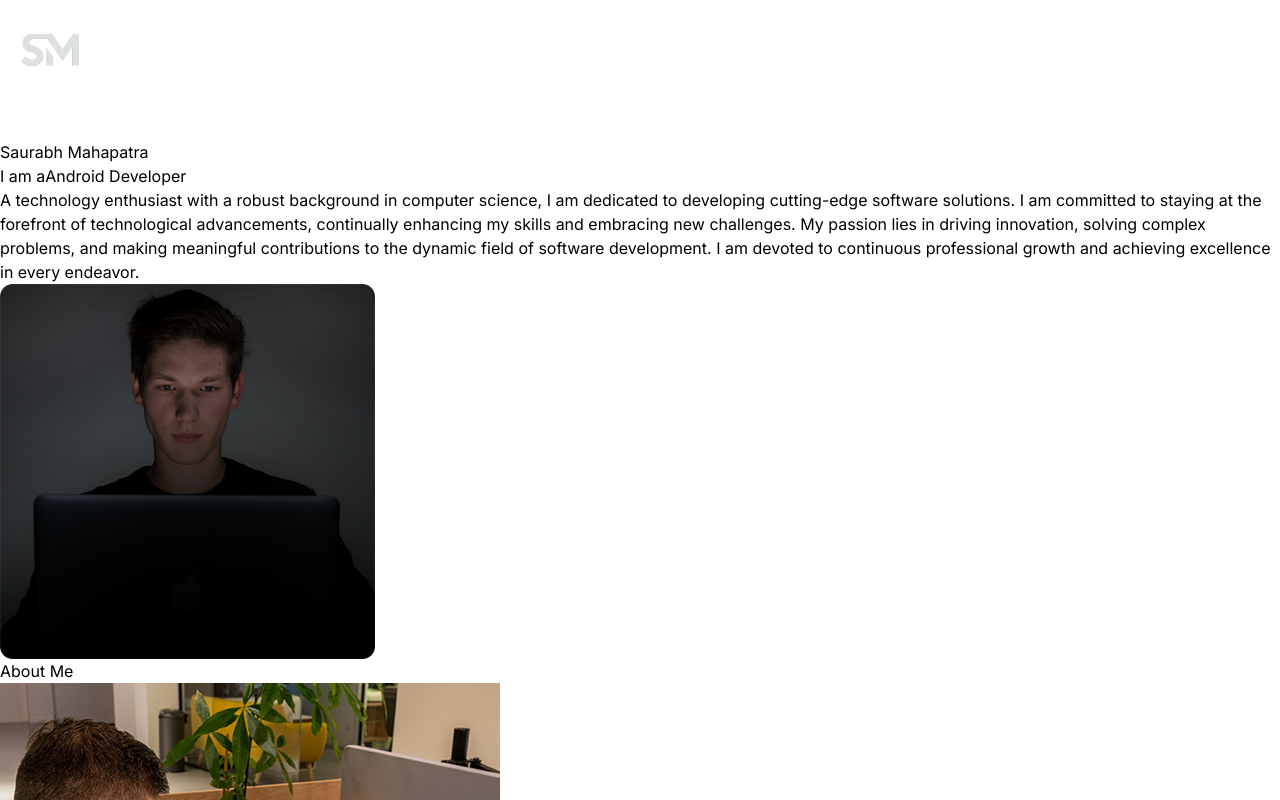
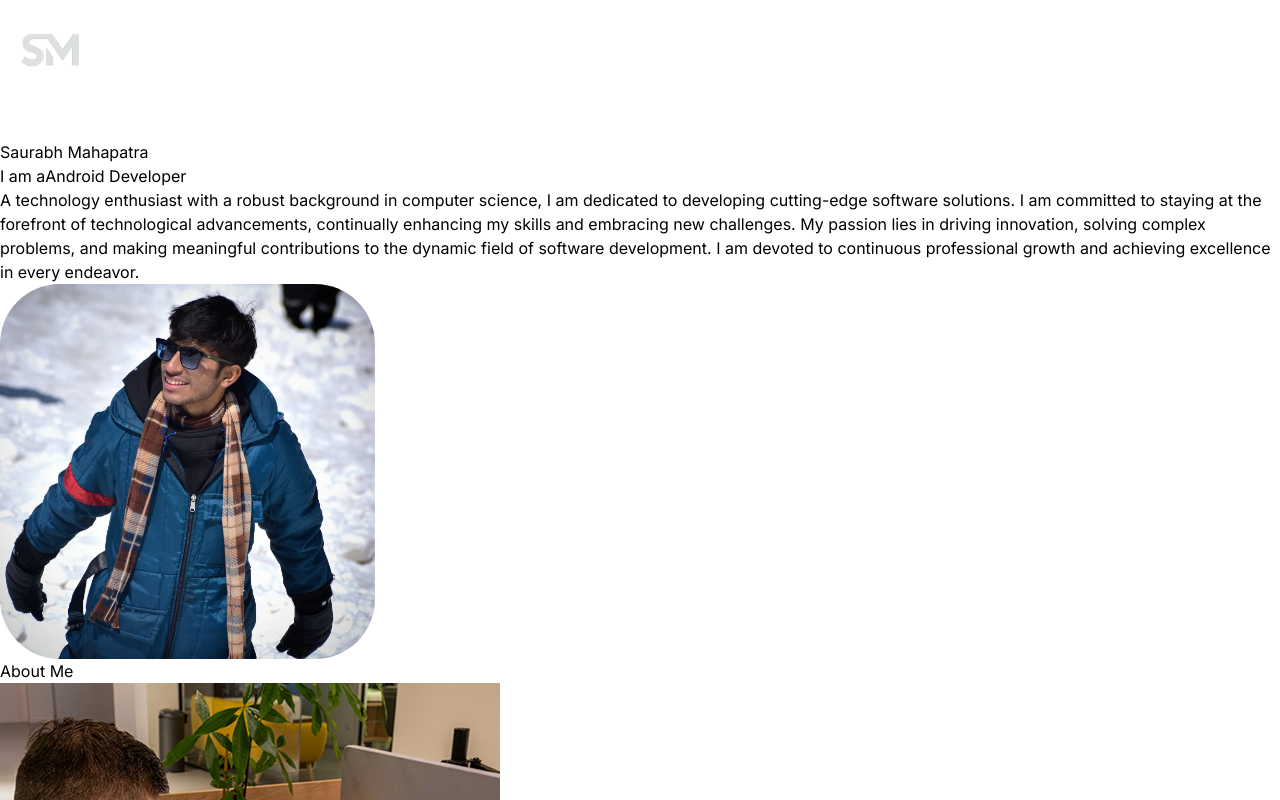
Before and after one commit to its-100rabh/Portfolio, a React (Vite) app: page / in a window 1280 px wide. Shown: the top 800 px of the page. Built offline with nearby package versions, Linux system fonts and the light colour scheme.

Commit message:
Hero Section Modified

```diff
--- a/src/components/Hero.jsx
+++ b/src/components/Hero.jsx
@@ -1,7 +1,7 @@
 import React from "react";
 import AnimatedText from "./AnimatedText"; // Import the AnimatedText component
 import { HERO_CONTENT } from "../constants";
-import ProfilePic from "../assets/kevinRushProfile.png";
+import ProfilePic from "../assets/Saurabh.jpg";
 
 const Hero = () => {
   return (
@@ -26,7 +26,7 @@ const Hero = () => {
             <img
               src={ProfilePic}
               alt="profile"
-              style={{ height: "375px", width: "375px" }}
+              style={{ height: "375px", width: "375px", borderRadius: 60 }}
             />
           </div>
         </div>
```
